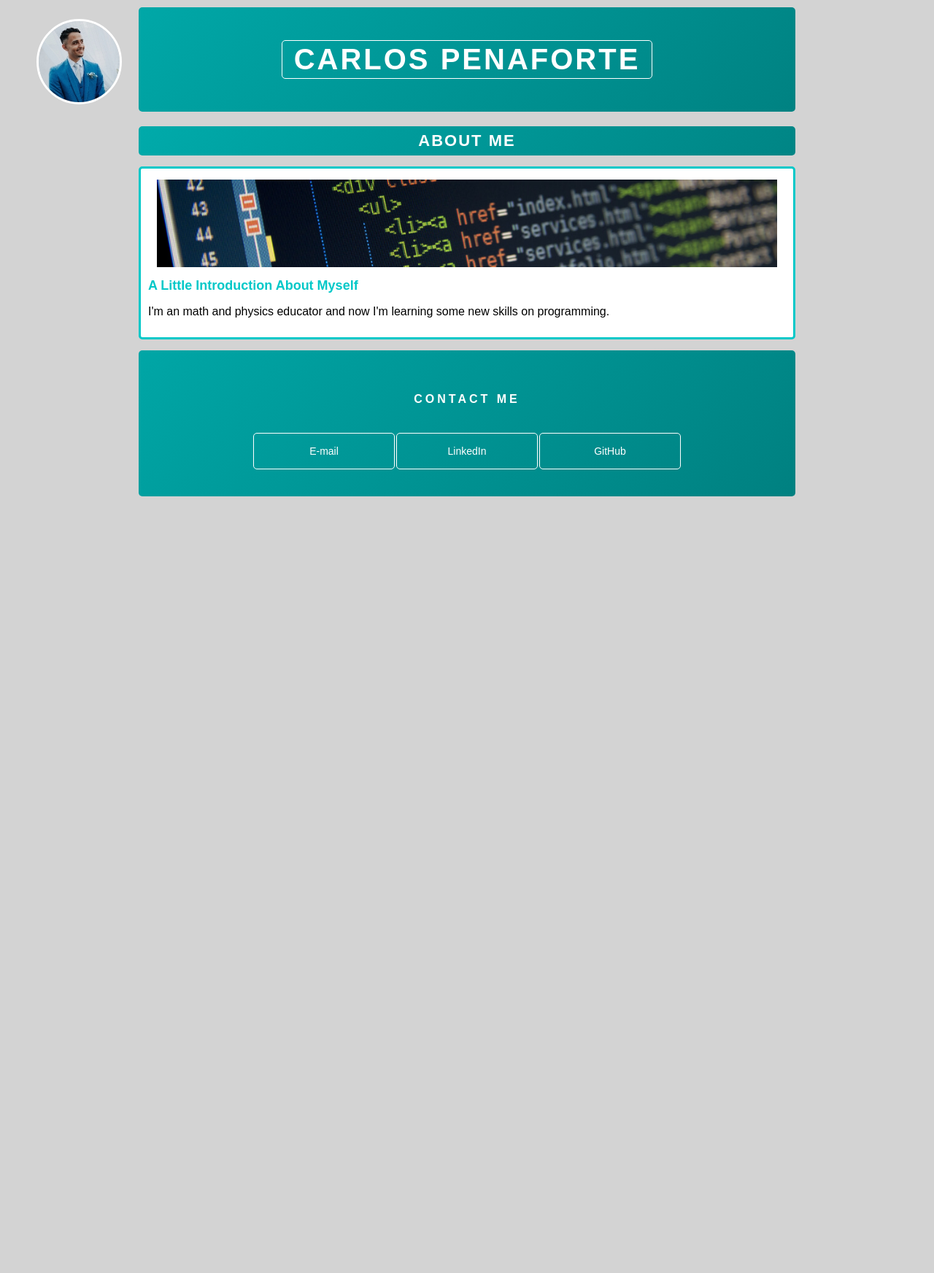
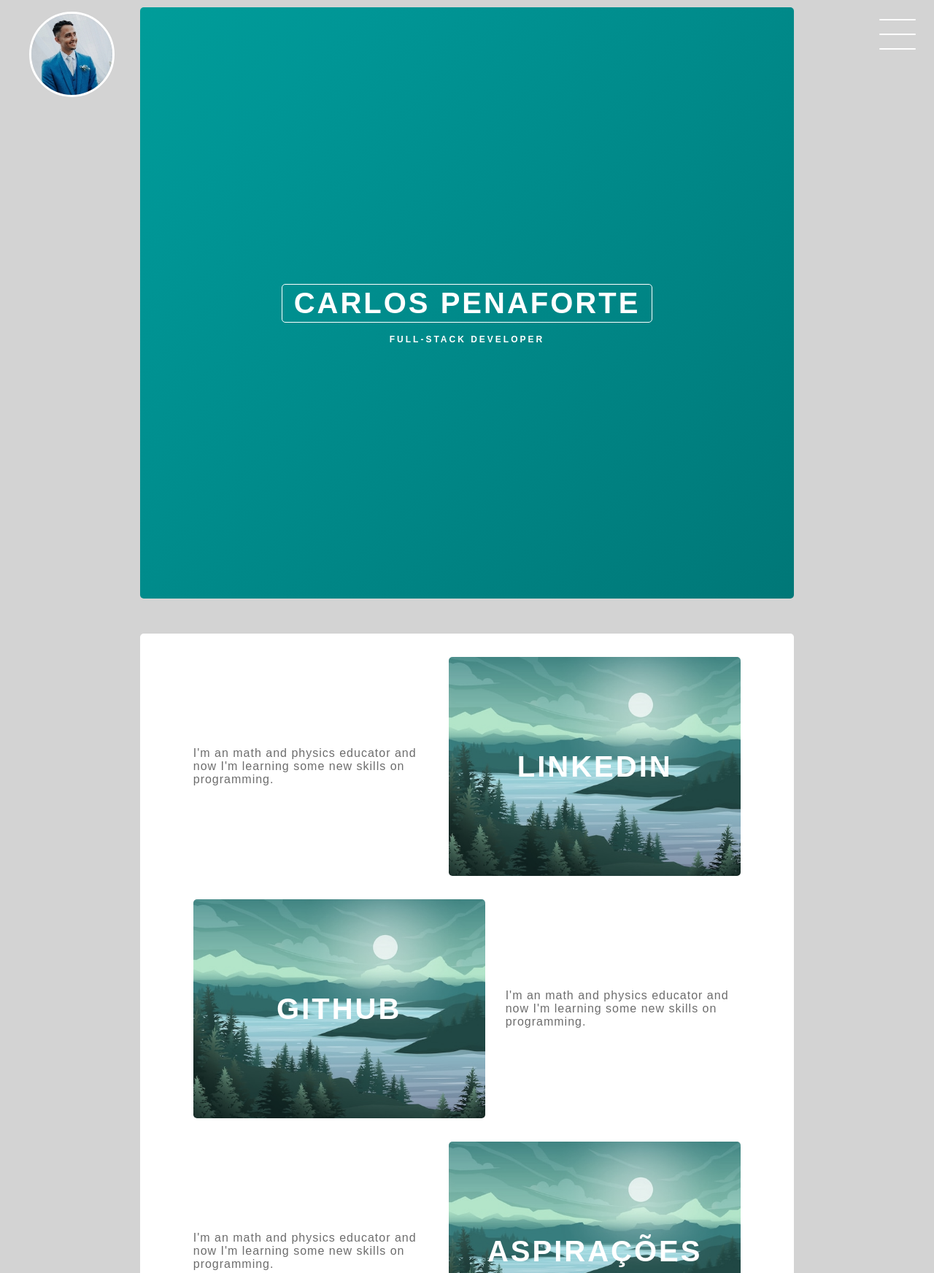
Before and after one commit to CarlosPenaforte/carlospenaforte.github.io, a plain HTML site: page index.html in a window 1280 px wide. Shown: the top 1744 px of the page at 73% size. Before the commit the page ends 800 px from the top, so only its background shows below. Drawn offline with Linux system fonts and the light colour scheme; a web font is replaced by a local one.

Commit message:
Adiciona menu e cards

```diff
--- a/css/style.css
+++ b/css/style.css
@@ -1,7 +1,8 @@
 @import url('https://fonts.googleapis.com/css2?family=Spline+Sans+Mono:wght@500&display=swap');
 #topper {
-    background: linear-gradient(-45deg, rgb(0,100,100),rgb(0, 150, 150),rgb(0, 200, 200),rgb(0,255,255));
+    background: linear-gradient(-45deg, rgb(0,100,100),rgb(0, 150, 150),rgb(0, 200, 175),rgb(0,255,150));
     padding: 45px 10px;
+    height: 90vh;
     background-size: 400% 400%;
     display: flex;
     flex-direction: column;
@@ -12,36 +13,19 @@
 }
 body {
     background-color: lightgray;
-    font-family: Sans-Serif,Verdana, Arial;
-    max-width: 900px;
+    font-family: "spline sans mono",Sans-Serif,Verdana;
+    max-width: 70vw;
     margin: auto;
     padding: 10px;
 }
-.post {
-    background-color: white;
-    padding:10px;
-    border: 3px solid rgb(0,200,200);
-    border-radius:5px;
-    margin:auto;
-    margin-top:0;
-    margin-bottom: 15px;
-    max-width: 880px;
-}
-#contact {
-    padding: 0;
-    margin:0;
-    border-radius:5px;
-    font-family: 'spline sans mono',sans-serif;
-    justify-content: center;
-    align-items: center;
-}
+
 #topper aside{
     float: left;
     margin: 0;
     padding: 0;
     position:fixed;
-    left: 10px;
-    top:10px;
+    left: 0;
+    top:0;
 }
 #topper figure img{
     border: 3px solid white;
@@ -53,124 +37,281 @@ body {
 }
 h1 {
     display: flex;
-    width: 500px;
-    margin: auto;
-    padding: 3px;
     font-size: 40px;
     color: white;
     border: 1px solid white;
+    margin:auto;
+    width:500px;
+    padding:3px;
     border-radius: 5px;
     letter-spacing: 3px;
     justify-content: center;
     align-items: center;
     text-align:center;
     text-transform: uppercase;
+    position:absolute;
 }
+h6 {
+    display: flex;
+    font-size: 12px;
+    color: white;
+    border-radius: 5px;
+    letter-spacing: 3px;
+    justify-content: center;
+    align-items: center;
+    text-align:center;
+    text-transform: uppercase;
+    position:relative;
+    top:50px;
+}
+
+/* Checkbox */
+
+.checkbox-container{
+    display:flex;
+    justify-content: center;
+    align-items: center;
+}
+
+.checkbox{
+    height:100px;
+    width:100px;
+    position:absolute;
+    top:0;
+    right:0;
+    display:flex;
+    justify-content: center;
+    align-items: center;
+    cursor: pointer;
+    z-index:9999;
+    transition: 400ms ease-in-out 0s;
+}
+
+.checkbox .trace{
+    width: 50px;
+    height: 2px;
+    background-color: white;
+    position: absolute;
+    border-radius: 4px;
+    transition: 0.35s ease-in-out;
+
+}
+.checkbox .trace:nth-child(1) {
+    top:26px;
+    transform: rotate(0)
+}
+
+.checkbox .trace:nth-child(2) {
+    top:46px;
+    transform: rotate(0);
+}
+
+.checkbox .trace:nth-child(3) {
+    top: 66px;
+    transform: rotate(0)
+}
+
+#toggle {
+    display:none;
+}
+
+/* Menu */
+
+.menu {
+    position:absolute;
+    top:28px;
+    right: 30px;
+    background:transparent;
+    height:40px;
+    width: 40px;
+    border-radius: 50%;
+    box-shadow: 0px 0px 0px 0px white;
+    z-index:-1;
+    transition: 400ms ease-in-out 0s;
+}
+
+.menu-items {
+    position:fixed;
+    top:0;
+    left:0;
+    width:100%;
+    height:90vh;
+    display:flex;
+    justify-content: center;
+    align-items: center;
+    z-index:2;
+    opacity:0;
+    visibility: hidden;
+    transition: 400ms ease-in-out 0s;
+}
+
+.menu-items ul{
+    list-style-type: none;
+}
+.menu-items ul li a{
+    margin: 10px 0;
+    color:rgb(0, 200, 175);
+    text-decoration:none;
+    text-transform:uppercase;
+    letter-spacing: 3px;
+    font-size: 40px;
+}
+
+/* Animação do menu */
+
+#toggle:checked + .checkbox .trace:nth-child(1){
+    transform: rotate(45deg);
+    background-color: rgb(0, 200, 175);
+    top:47px;
+}
+
+#toggle:checked + .checkbox .trace:nth-child(2){
+    transform: translate(-100px);
+    width:30px;
+    visibility: hidden;
+    opacity:0;
+}
+
+#toggle:checked + .checkbox .trace:nth-child(3){
+    transform: rotate(-45deg);
+    background-color: rgb(0, 200, 175);
+    top:48px;
+}
+
+#toggle:checked + .checkbox{
+    background-color: white;
+}
+
+#toggle:checked ~ .menu{
+    box-shadow: 0px 0px 0px 100vmax white;
+    z-index:1;
+}
+
+#toggle:checked ~ .menu-items{
+    visibility: visible;
+    opacity:1;
+}
+
+/*CARDS*/
+
 .container{
-    height: 40px;
-    margin:auto;
-    margin-top: 20px;
-    margin-bottom:15px;
-    padding:0;
+    width:100%;
+    height: auto;
+    display:flex;
+    margin: 3rem 0;
+    flex-direction: column;
+    border-radius: 5px;
+    justify-content: space-evenly;
+    align-items: center;
+    padding:1rem 0;
+}
+
+.card-container {
+    display:flex;
+    align-items:center;
+    justify-content: space-evenly;
+    width:90%;
+}
+
+.card{
+    height: 300px;
+    width: 400px;
+    margin:1rem 0;
+    background-image: url("../images/nature.jpg");
+    background-position: center;
+    background-repeat: no-repeat;
+    background-size: cover;
     border-radius: 5px;
     display: flex;
     justify-content: center;
     align-items: center;
-}
-.card{
-    height:40px;
-    width:900px;
-    background: linear-gradient(-45deg, rgb(0,100,100),rgb(0, 150, 150),rgb(0, 200, 200),rgb(0,255,255));
-    background-position: center;
-    background-repeat: no-repeat;
-    background-size: cover;
-    border-radius: 5px;
-    background-size: 400% 400%;
-    animation: backgroundTransition 8s ease-in-out infinite ;
-    display: flex;
-    justify-content: center;
-    align-items: center;
+    filter:grayscale(50%);
+    color: white;
     cursor: pointer;
     transition: 0.3s;
 }
+
+.card-text{
+    width:40%;
+    font-family:sans-serif;
+    letter-spacing: 1px;
+    color: rgb(109,109,109);
+
+}
+
 .card-wrapper{
     text-align: center;
-    display: flex;
+    display:flex;
     flex-direction: column;
     justify-content: center;
     align-items: center;
-    position: relative;
-    margin-bottom:0;
+    position:relative;
 }
+
 .card-wrapper:before{
     content: '';
     position:absolute;
-    height: 0px;
-    width: 50px;
+    height: 100px;
+    width: 100px;
     display: block;
     border: 1px solid white;
     opacity: 0;
     transition: 0.3s;
 }
-.card-wrapper h2{
-    font-size: 22px;
-    color: white;
-    text-align: center;
-    justify-content: center;
-    align-items: center;
+.card-wrapper h3{
+    font-size: 40px;
     text-transform: uppercase;
-    letter-spacing: 2px;
+    letter-spacing: 3px;
     margin: 0;
     transition:0.3s;
+}
+.card-wrapper p{
+    font-size:0;
+    visibility: hidden;
+    opacity:0;
+    text-transform: uppercase;
+    transition: 0.3s;
 }
 
 .card:hover {
     filter: unset;
 }
+
 .card:hover > .card-wrapper:before {
-    height: 30px;
-    width: 150px;
+    height: 250px;
+    width: 350px;
     border-radius: 5px;
     opacity: 1;
 }
+
+.card:hover > .card-wrapper p{
+    font-size:14px;
+    opacity:1;
+    visibility: visible;
+}
+
+.main {
+    background-color: white;
+    border-radius:5px;
+    margin-top:0;
+    margin-bottom: 15px;
+    width: 70vw;
+}
 #about_me{
-    max-width: 900px;
-    margin:auto;
+    width: 70vw;
     margin-bottom: 15px;
 }
-.post img{
+
+#contact {
     padding: 0;
-    margin-left: auto;
-    margin-right: auto;
-    display: block;
-    margin-top: 5px;
-    margin-bottom:15px;
-    width: 850px;
-    height: 120px;
-    object-fit: cover;
-    object-position: center;
-}
-.post header h3 {
-    color: rgb(0,200,200);
-    margin-top: 2px;
-    margin-bottom:15px;
-    font-size: 18px;
-    font-weight: bold;
-    text-transform: capitalize;
-}
-.post header img {
-    display: block;
-    margin-left: auto;
-    margin-right: auto;
-}
-#top_image {
-    display: block;
-    margin-left: auto;
-    margin-right: auto;
+    margin:0;
+    border-radius:5px;
+    justify-content: center;
+    align-items: center;
 }
 .wrapper {
-    height: 25vh;
-    background: linear-gradient(-45deg, rgb(0,100,100),rgb(0, 150, 150),rgb(0, 200, 200),rgb(0,255,255));
+    height: 90vh;
+    background: linear-gradient(-45deg, rgb(0,100,100),rgb(0, 150, 150),rgb(0, 200, 175),rgb(0,255,200));
     background-size: 400% 400%;
     display: flex;
     border-radius: 5px;
@@ -188,7 +329,7 @@ h4 {
     margin-top: 1rem;
     display: flex;
 }
-a {
+.social-media a {
     text-decoration: none;
     color: white;
     margin-left:1px;
@@ -204,7 +345,7 @@ a {
     transition: .35s cubic-bezier(0.55,0.025,0.075,0.01);
 }
 a:hover {
-    color: rgb(0, 200, 200);
+    color: rgb(0, 200, 175);
     background-color: white;
 }
 @keyframes backgroundTransition {
--- a/index.html
+++ b/index.html
@@ -14,28 +14,70 @@
             <img src="images/IMG_20220515_114947_051_copy_153x153.jpg" alt="Foto de Perfil">
             </figure>
         </aside>
-        <h1>
-            Carlos Penaforte
-        </h1>
+        <h1>Carlos Penaforte</h1>
+        <h6>Full-Stack Developer</h6>
+        <div class="checkbox-container">
+            <div class="checkbox-wrapper">
+                <input type="checkbox" id="toggle">
+                <label class="checkbox" for="toggle">
+                    <div class="trace"></div>
+                    <div class="trace"></div>
+                    <div class="trace"></div>
+                </label>
+                <div class="menu"></div>
+                <nav class="menu-items">
+                    <ul>
+                        <li>
+                            <a href="">Home</a>
+                        </li>
+                        <li>
+                            <a href="">About me</a>
+                        </li>
+                        <li>
+                            <a href="">Contact</a>
+                        </li>
+                    </ul>
+                </nav>
+            </div>
+        </div>
     </header>
     <div id="About_me">
-        <div class="container">
-            <div class="card">
-                <div class="card-wrapper">
-                    <h2>About me</h2>
+        <div class="main">
+            <div class="container">
+                <div class="card-container">
+                    <div class="card-text">
+                        I'm an math and physics educator and now I'm learning some new skills on programming.
+                    </div>
+                    <div class="card">
+                        <div class="card-wrapper">
+                            <h3>Linkedin</h3>
+                            <p>Acompanhe a minha carreira</p>
+                        </div>
+                    </div>
+                </div>
+                <div class="card-container">
+                    <div class="card">
+                        <div class="card-wrapper">
+                            <h3>Github</h3>
+                            <p>Aqui estão os meus projetos</p>
+                        </div>
+                    </div>
+                    <div class="card-text">
+                        I'm an math and physics educator and now I'm learning some new skills on programming.
+                    </div>
+                </div>
+                <div class="card-container">
+                    <div class="card-text">
+                        I'm an math and physics educator and now I'm learning some new skills on programming.
+                    </div>
+                    <div class="card">
+                        <div class="card-wrapper">
+                            <h3>Aspirações</h3>
+                            <p>Aonde quero chegar?</p>
+                        </div>
+                    </div>
                 </div>
             </div>
-        </div>
-        <div class="post">
-            <header>
-                <img src="images/codigos-html-para-paginas-web.jpeg" alt="código html em monitor de computador">
-                <h3>
-                    A little introduction about myself
-                </h3>
-            </header>
-            <p>
-                I'm an math and physics educator and now I'm learning some new skills on programming.
-            </p>
         </div>
     </div>
     <footer id="contact">
```
Also changed, not shown: images/codigos-html-para-paginas-web.jpeg (deleted), images/nature.jpg (added).
